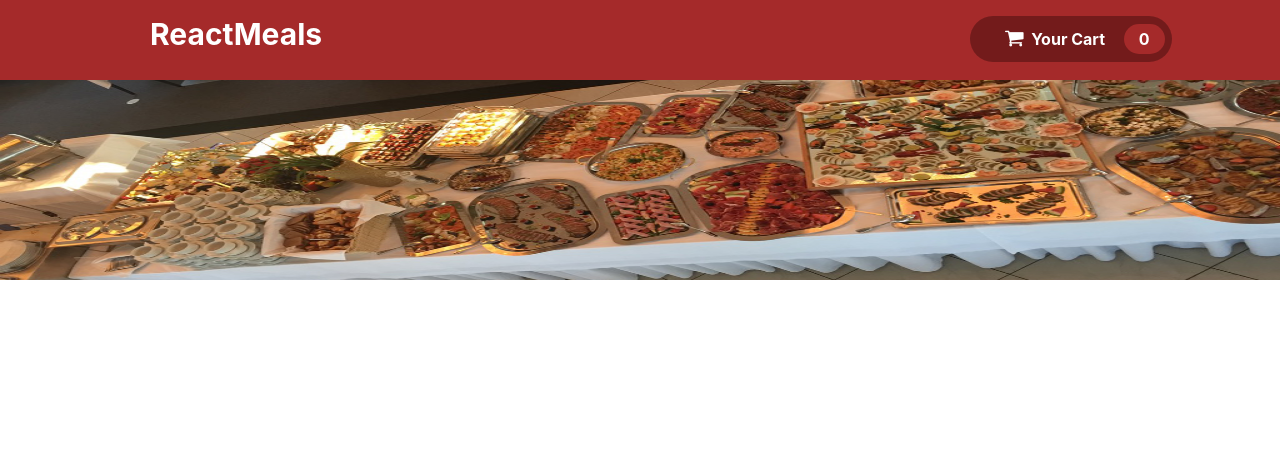
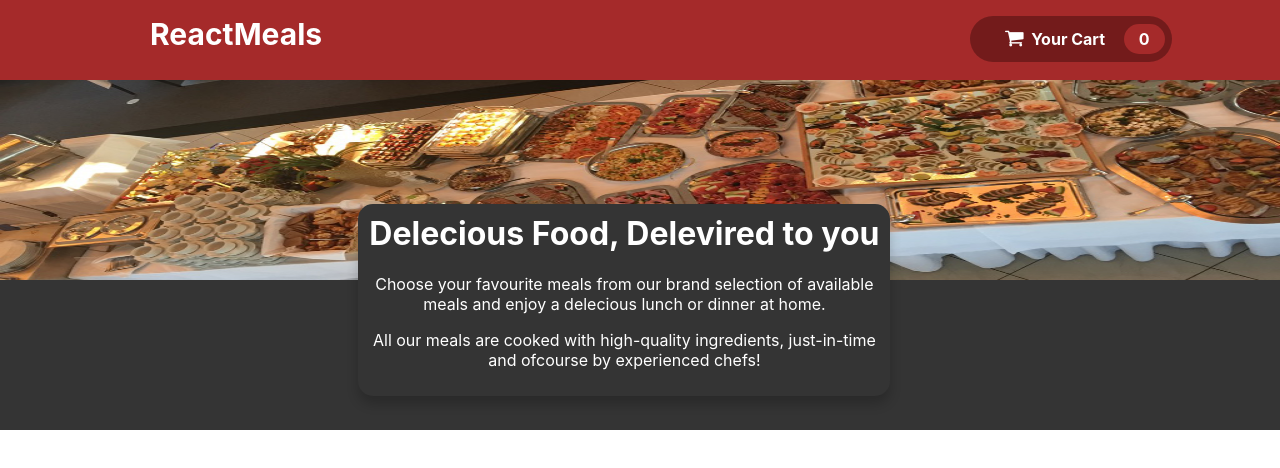
Before and after one commit to rockxxxxxx/Restaurent, a React (Create React App) app: page / in a window 1280 px wide. Shown: the top 468 px of the page. Built offline with nearby package versions, Linux system fonts and the light colour scheme.

Commit message:
Added Restaurant Summary

```diff
--- a/src/components/Layout/Navbar.css
+++ b/src/components/Layout/Navbar.css
@@ -36,3 +36,27 @@
     height: 200px;
     width: 100%;
 }
+.MealsImage{
+    height:350px;
+    background-color: rgb(52, 52, 52);
+    width: 100%;
+    justify-content: center;
+}
+.card{
+    width: 40%;
+    display: inline-block;
+    background-color: rgb(52, 52, 52);
+    color: white;
+    margin-top: -80px;
+    margin-left: 28%;
+    border-radius: 15px;
+    padding: 10px;
+    text-align: center;
+    box-shadow: 0 8px 12px 0 rgba(0,0,0,0.2);
+    transition: 0.3s;
+
+}
+h1{
+    margin-top: 0px;
+
+}
--- a/src/components/Layout/Navbar.js
+++ b/src/components/Layout/Navbar.js
@@ -14,8 +14,19 @@
           &nbsp;&nbsp;Your Cart <span className="count">0</span>
         </p>
       </div>
-      <div className="mealsImage">
+      <div className="MealsImage">
         <img className="mealsImage" src="meals.jpg" alt="" />
+        <span className="card">
+          <h1>Delecious Food, Delevired to you</h1>
+          <p>
+            Choose your favourite meals from our brand selection of available
+            meals and enjoy a delecious lunch or dinner at home.
+          </p>
+          <p>
+            All our meals are cooked with high-quality ingredients, just-in-time
+            and ofcourse by experienced chefs!
+          </p>
+        </span>
       </div>
     </>
   );
```
